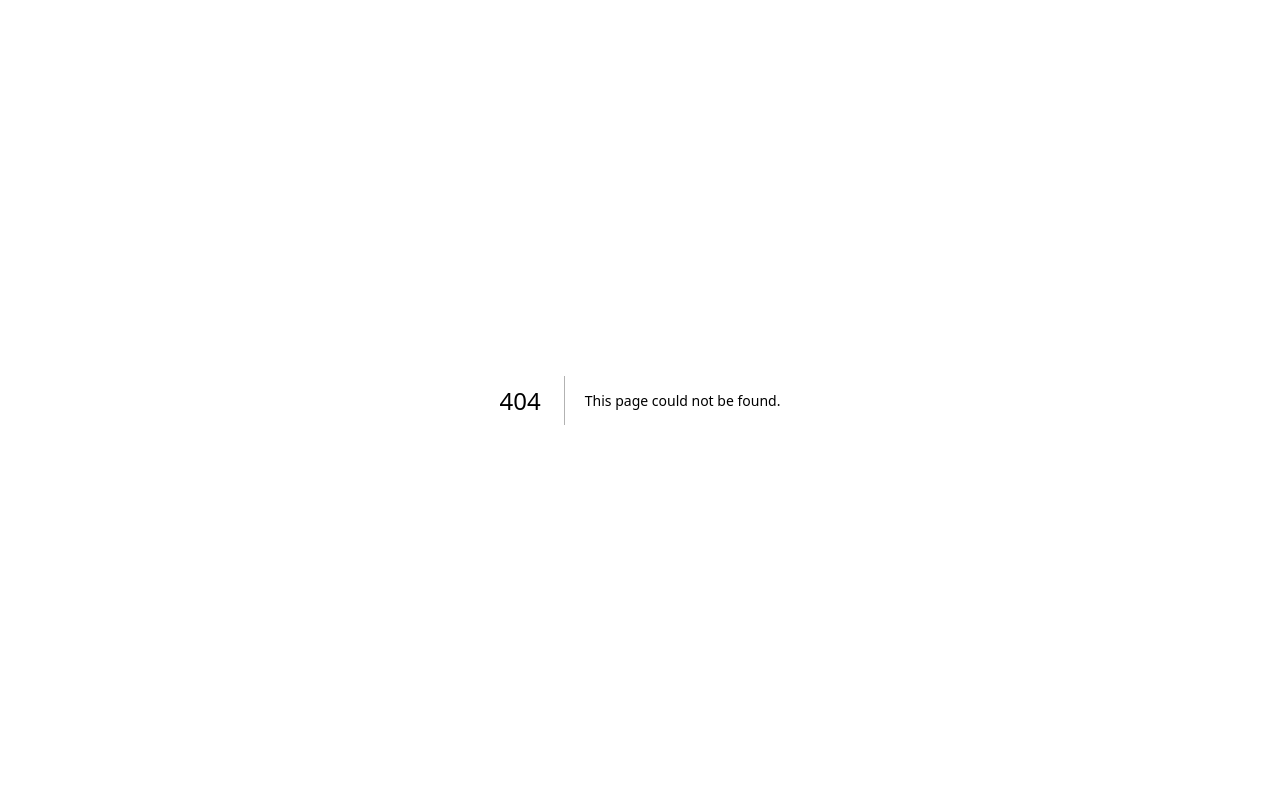
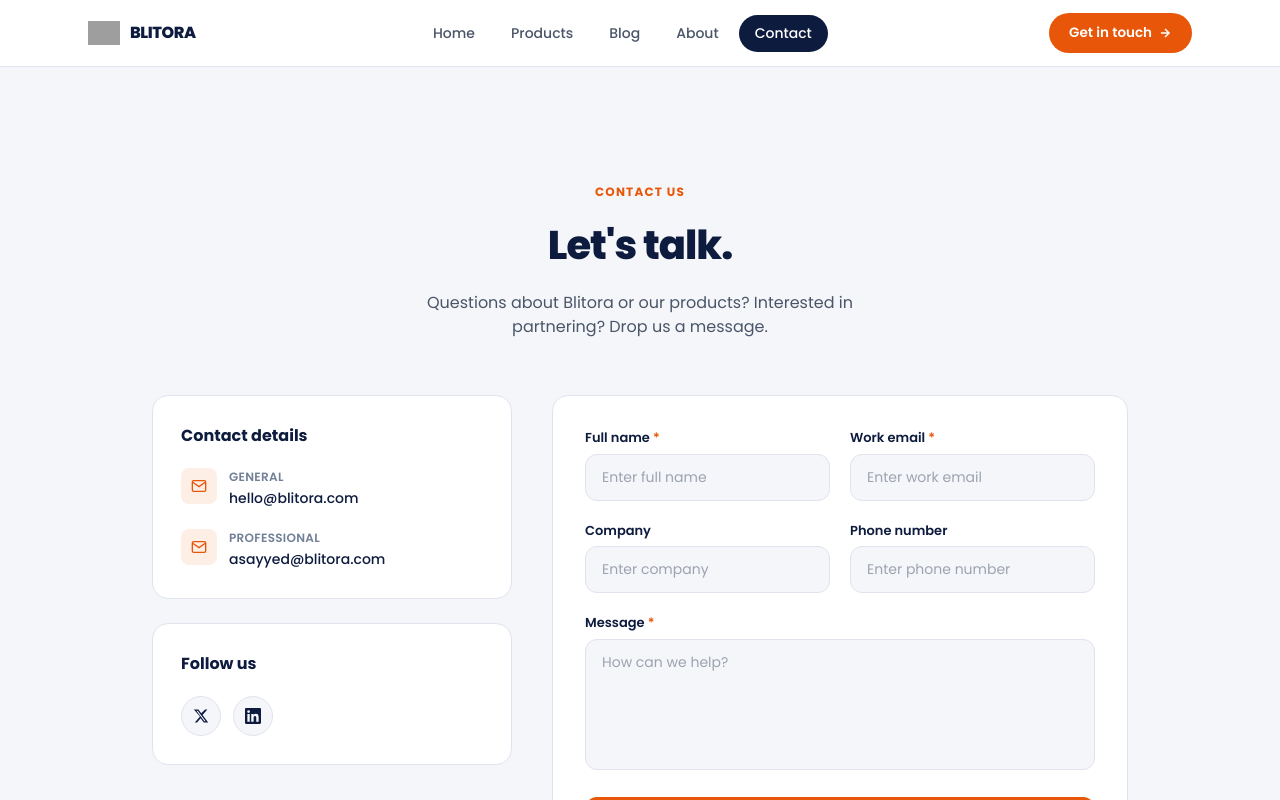
Before and after one commit to Blitora/blitora-corporate, a Next.js app: page /contact in a window 1280 px wide. Before the commit this address had no page. Shown: the top 800 px of the page. Built offline with nearby package versions, Linux system fonts and the light colour scheme; grey boxes are pictures that could not be loaded.

Commit message:
feat: add contact page

```diff
--- /dev/null
+++ b/pages/contact.js
@@ -0,0 +1,166 @@
+import { useState } from 'react';
+import Layout from '../components/Layout';
+
+export default function Contact() {
+  const [form, setForm] = useState({ name: '', email: '', company: '', phone: '', message: '' });
+  const [errors, setErrors] = useState({});
+  const [status, setStatus] = useState('idle'); // idle | loading | success | error
+
+  function validate() {
+    const e = {};
+    if (!form.name.trim()) e.name = 'Required';
+    if (!form.email.trim() || !/\S+@\S+\.\S+/.test(form.email)) e.email = 'Valid email required';
+    if (!form.message.trim()) e.message = 'Required';
+    return e;
+  }
+
+  async function handleSubmit(ev) {
+    ev.preventDefault();
+    const e = validate();
+    if (Object.keys(e).length) { setErrors(e); return; }
+    setStatus('loading');
+    try {
+      const res = await fetch('/api/contact', {
+        method: 'POST',
+        headers: { 'Content-Type': 'application/json' },
+        body: JSON.stringify(form),
+      });
+      if (res.ok) {
+        setStatus('success');
+      } else {
+        setStatus('error');
+      }
+    } catch {
+      setStatus('error');
+    }
+  }
+
+  function field(key, label, type = 'text', required = false) {
+    return (
+      <div>
+        <label className="block text-[13px] font-semibold mb-1.5" style={{ color: '#0D1B3E' }}>
+          {label}{required && <span style={{ color: '#E8560A' }}> *</span>}
+        </label>
+        <input type={type} value={form[key]}
+          onChange={(e) => { setForm((p) => ({ ...p, [key]: e.target.value })); setErrors((p) => ({ ...p, [key]: '' })); }}
+          placeholder={`Enter ${label.toLowerCase()}`}
+          className="w-full px-4 py-3 rounded-xl text-[14px] transition-all"
+          style={{ border: `1.5px solid ${errors[key] ? '#C0392B' : '#E0E3ED'}`, backgroundColor: '#F5F6FA' }} />
+        {errors[key] && <p className="text-[12px] mt-1" style={{ color: '#C0392B' }}>{errors[key]}</p>}
+      </div>
+    );
+  }
+
+  const socials = [
+    { label: 'X', href: 'https://x.com/blitorahq', path: 'M18.244 2.25h3.308l-7.227 8.26 8.502 11.24H16.17l-4.714-6.231-5.401 6.231H2.747l7.73-8.835L1.254 2.25H8.08l4.259 5.63 5.905-5.63Zm-1.161 17.52h1.833L7.084 4.126H5.117z' },
+    { label: 'LinkedIn', href: 'https://linkedin.com/company/blitora', path: 'M20.447 20.452h-3.554v-5.569c0-1.328-.027-3.037-1.852-3.037-1.853 0-2.136 1.445-2.136 2.939v5.667H9.351V9h3.414v1.561h.046c.477-.9 1.637-1.85 3.37-1.85 3.601 0 4.267 2.37 4.267 5.455v6.286zM5.337 7.433a2.062 2.062 0 0 1-2.063-2.065 2.064 2.064 0 1 1 2.063 2.065zm1.782 13.019H3.555V9h3.564v11.452zM22.225 0H1.771C.792 0 0 .774 0 1.729v20.542C0 23.227.792 24 1.771 24h20.451C23.2 24 24 23.227 24 22.271V1.729C24 .774 23.2 0 22.222 0h.003z' },
+  ];
+
+  return (
+    <Layout title="Contact" description="Get in touch with the Blitora team. Questions, partnerships, or demo requests — we would love to hear from you.">
+      <section className="py-20 md:py-28 min-h-screen" style={{ backgroundColor: '#F5F6FA' }}>
+        <div className="max-w-5xl mx-auto px-6">
+          <div className="text-center mb-14">
+            <span className="text-[12px] font-bold uppercase tracking-widest" style={{ color: '#E8560A' }}>Contact us</span>
+            <h1 className="font-extrabold text-[30px] md:text-[40px] mt-3 tracking-tight" style={{ color: '#0D1B3E' }}>Let&apos;s talk.</h1>
+            <p className="mt-4 text-[16px] max-w-lg mx-auto" style={{ color: '#4A5568' }}>
+              Questions about Blitora or our products? Interested in partnering? Drop us a message.
+            </p>
+          </div>
+
+          <div className="grid md:grid-cols-[1fr_1.6fr] gap-10 items-start">
+            {/* Left */}
+            <div className="space-y-6">
+              <div className="bg-white rounded-2xl p-7" style={{ border: '1px solid #E0E3ED' }}>
+                <h3 className="font-bold text-[16px] mb-5" style={{ color: '#0D1B3E' }}>Contact details</h3>
+                {[
+                  { label: 'General', value: 'hello@blitora.com', href: 'mailto:hello@blitora.com' },
+                  { label: 'Professional', value: 'asayyed@blitora.com', href: 'mailto:asayyed@blitora.com' },
+                ].map(({ label, value, href }) => (
+                  <a key={label} href={href} className="flex items-start gap-3 mb-5 last:mb-0 group">
+                    <div className="w-9 h-9 rounded-lg flex items-center justify-center shrink-0"
+                      style={{ backgroundColor: 'rgba(232,86,10,0.1)' }}>
+                      <svg width="16" height="16" viewBox="0 0 24 24" fill="none" stroke="#E8560A" strokeWidth="2">
+                        <path d="M4 4h16c1.1 0 2 .9 2 2v12c0 1.1-.9 2-2 2H4c-1.1 0-2-.9-2-2V6c0-1.1.9-2 2-2z"/>
+                        <polyline points="22,6 12,13 2,6"/>
+                      </svg>
+                    </div>
+                    <div>
+                      <div className="text-[12px] font-semibold uppercase tracking-wide mb-0.5" style={{ color: '#718096' }}>{label}</div>
+                      <div className="text-[14px] font-medium group-hover:underline" style={{ color: '#0D1B3E' }}>{value}</div>
+                    </div>
+                  </a>
+                ))}
+              </div>
+
+              <div className="bg-white rounded-2xl p-7" style={{ border: '1px solid #E0E3ED' }}>
+                <h3 className="font-bold text-[16px] mb-5" style={{ color: '#0D1B3E' }}>Follow us</h3>
+                <div className="flex gap-3">
+                  {socials.map(({ label, href, path }) => (
+                    <a key={label} href={href} target="_blank" rel="noreferrer" aria-label={label}
+                      className="w-10 h-10 rounded-full flex items-center justify-center hover:bg-[#EEF0F5] transition-colors"
+                      style={{ backgroundColor: '#F5F6FA', border: '1px solid #E0E3ED' }}>
+                      <svg width="16" height="16" viewBox="0 0 24 24" fill="#0D1B3E"><path d={path}/></svg>
+                    </a>
+                  ))}
+                </div>
+              </div>
+            </div>
+
+            {/* Form */}
+            <div className="bg-white rounded-2xl p-8" style={{ border: '1px solid #E0E3ED' }}>
+              {status === 'success' ? (
+                <div className="text-center py-12">
+                  <svg width="48" height="48" viewBox="0 0 24 24" fill="#1D9E75" className="mx-auto mb-4">
+                    <path d="M22 11.08V12a10 10 0 1 1-5.93-9.14"/><polyline points="22 4 12 14.01 9 11.01"/>
+                  </svg>
+                  <h3 className="font-extrabold text-[22px] mb-2" style={{ color: '#0D1B3E' }}>Message sent!</h3>
+                  <p style={{ color: '#4A5568' }}>Thank you. We&apos;ll respond within 24 hours.</p>
+                  <button onClick={() => { setStatus('idle'); setForm({ name: '', email: '', company: '', phone: '', message: '' }); }}
+                    className="mt-6 text-[14px] font-semibold underline" style={{ color: '#E8560A' }}>
+                    Send another message
+                  </button>
+                </div>
+              ) : (
+                <form onSubmit={handleSubmit} className="space-y-5">
+                  <div className="grid sm:grid-cols-2 gap-5">
+                    {field('name', 'Full name', 'text', true)}
+                    {field('email', 'Work email', 'email', true)}
+                  </div>
+                  <div className="grid sm:grid-cols-2 gap-5">
+                    {field('company', 'Company')}
+                    {field('phone', 'Phone number', 'tel')}
+                  </div>
+                  <div>
+                    <label className="block text-[13px] font-semibold mb-1.5" style={{ color: '#0D1B3E' }}>
+                      Message <span style={{ color: '#E8560A' }}>*</span>
+                    </label>
+                    <textarea rows={5} value={form.message}
+                      onChange={(e) => { setForm((p) => ({ ...p, message: e.target.value })); setErrors((p) => ({ ...p, message: '' })); }}
+                      placeholder="How can we help?"
+                      className="w-full px-4 py-3 rounded-xl text-[14px] resize-none transition-all"
+                      style={{ border: `1.5px solid ${errors.message ? '#C0392B' : '#E0E3ED'}`, backgroundColor: '#F5F6FA' }} />
+                    {errors.message && <p className="text-[12px] mt-1" style={{ color: '#C0392B' }}>{errors.message}</p>}
+                  </div>
+                  {status === 'error' && (
+                    <p className="text-[13px] text-center" style={{ color: '#C0392B' }}>
+                      Something went wrong. Please try again or email us directly.
+                    </p>
+                  )}
+                  <button type="submit" disabled={status === 'loading'}
+                    className="w-full py-3.5 rounded-xl font-semibold text-white text-[15px] hover:opacity-90 transition-opacity disabled:opacity-60"
+                    style={{ backgroundColor: '#E8560A' }}>
+                    {status === 'loading' ? 'Sending...' : 'Send message →'}
+                  </button>
+                  <p className="text-center text-[12px]" style={{ color: '#718096' }}>
+                    We typically respond within 24 hours on business days.
+                  </p>
+                </form>
+              )}
+            </div>
+          </div>
+        </div>
+      </section>
+    </Layout>
+  );
+}
```
